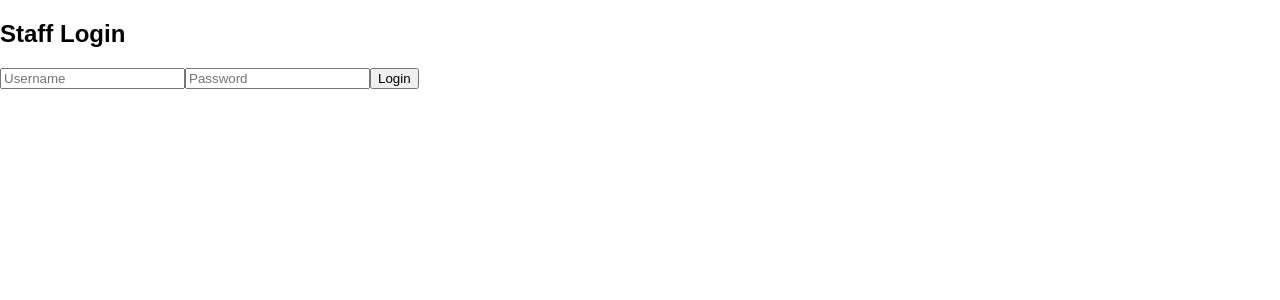
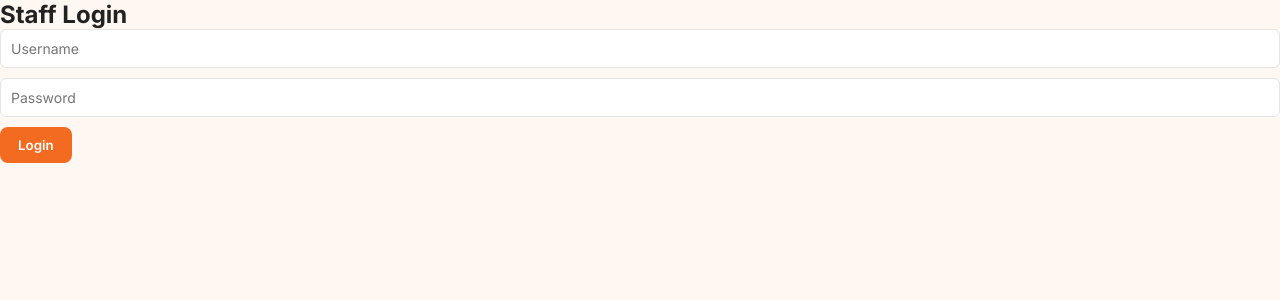
Before and after one commit to mattworsley83-create/daily-store-checklist, a Next.js app: page / in a window 1280 px wide. Shown: the top 300 px of the page. Built offline with nearby package versions, Linux system fonts and the light colour scheme.

Commit message:
Update layout.js

```diff
--- a/app/layout.js
+++ b/app/layout.js
@@ -3,10 +3,12 @@ export const metadata = {
   description: "Store management checklist app",
 };
 
+import "../styles/globals.css";
+
 export default function RootLayout({ children }) {
   return (
     <html lang="en">
-      <body style={{ margin: 0, fontFamily: "Arial, sans-serif" }}>
+      <body>
         {children}
       </body>
     </html>
```
